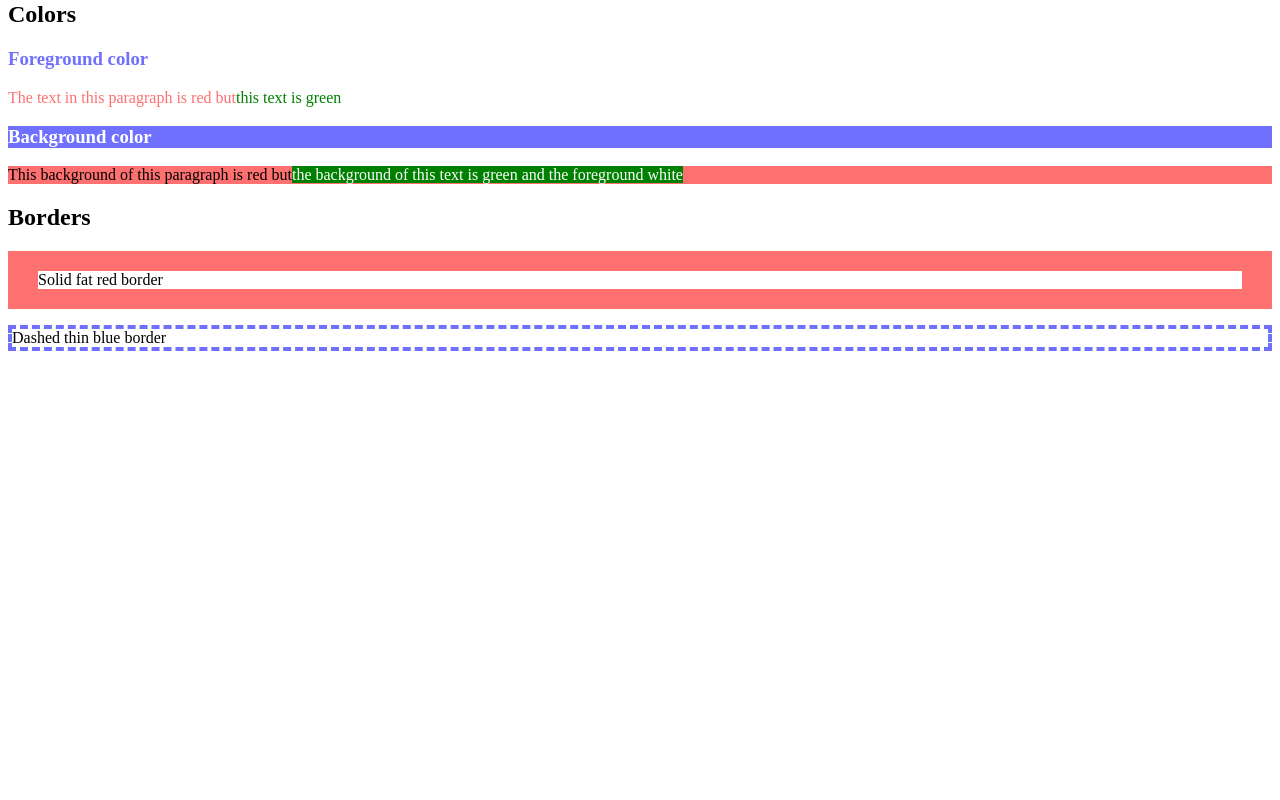
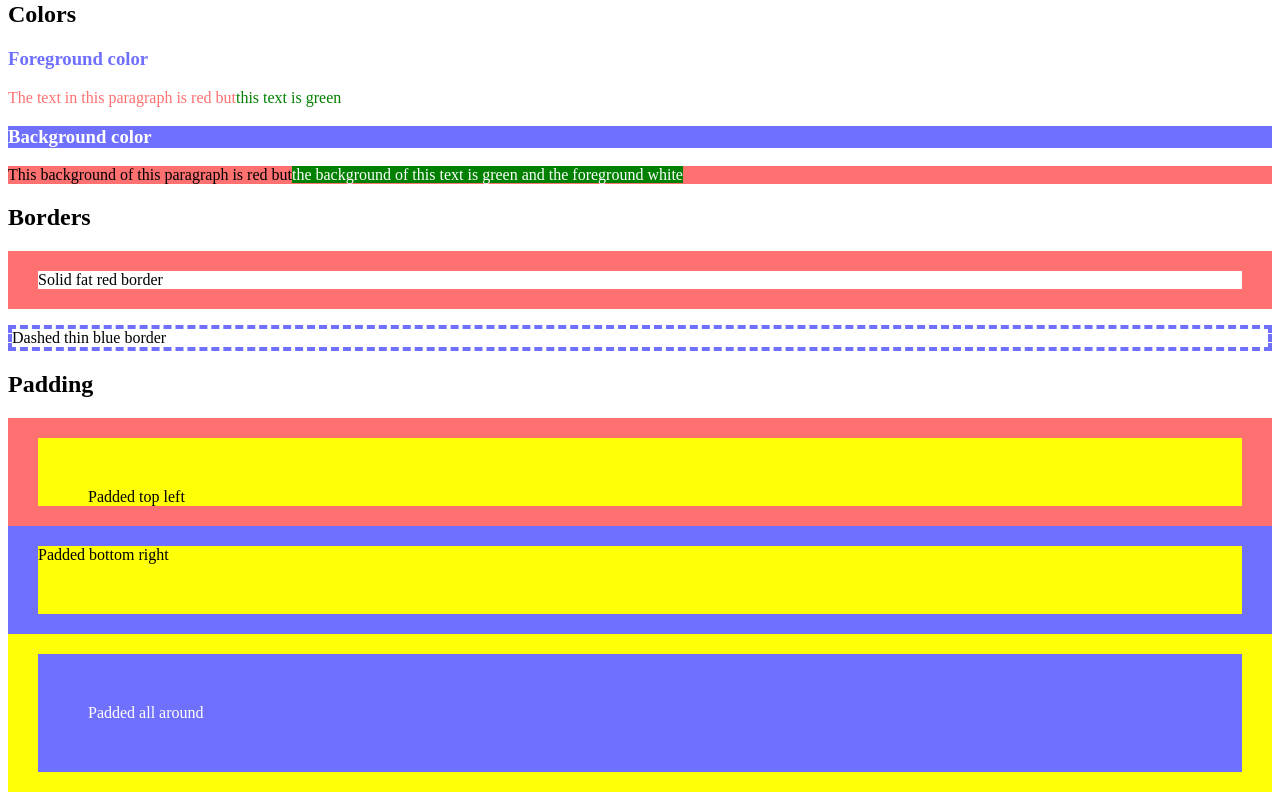
Before and after one commit to xilu56/kambaz-react-web-app-cs5610-sm25, a React app: page /#/Labs/Lab2 in a window 1280 px wide. Shown: the part 329-1129 px from the top of the page. Before the commit the page ends 800 px from the top, so only its background shows below. Built offline with nearby package versions, Linux system fonts and the light colour scheme; the HTML template or start-up script is replaced by a standard one.

Commit message:
Fat red border with yellow background and big padding above and left; Fat blue border with yellow background and big padding at bottom; Fat yellow border with blue background and big padding all around

```diff
--- /dev/null
+++ b/src/Labs/Lab2/Padding.tsx
@@ -0,0 +1,21 @@
+export default function Padding() {
+    return (
+    <div id="wd-css-paddings">
+  <h2>Padding</h2>
+  <div className="wd-padded-top-left wd-border-fat
+      wd-border-red wd-border-solid
+      wd-bg-color-yellow">
+    Padded top left
+  </div>
+  <div className="wd-padded-bottom-right wd-border-fat
+      wd-border-blue wd-border-solid
+      wd-bg-color-yellow">
+    Padded bottom right
+  </div>
+  <div className="wd-padding-fat wd-border-fat
+      wd-border-yellow wd-border-solid
+      wd-bg-color-blue wd-fg-color-white">
+    Padded all around  </div>
+</div>
+    )
+}
--- a/src/Labs/Lab2/index.css
+++ b/src/Labs/Lab2/index.css
@@ -39,3 +39,17 @@
     border-color: #ff7070; }
 .wd-border-blue {
     border-color: #7070ff; }
+
+.wd-padded-top-left {
+    padding-top: 50px;
+    padding-left: 50px;
+    }
+
+.wd-padded-bottom-right {
+    padding-bottom: 50px;
+    padding-right: 50px;
+    }
+
+.wd-padding-fat {
+    padding: 50px;
+    }
--- a/src/Labs/Lab2/index.tsx
+++ b/src/Labs/Lab2/index.tsx
@@ -2,6 +2,7 @@ import "./index.css";
 import ForegroundColor from "./ForegroundColors";
 import BackgroundColor from "./BackgroundColors";
 import Borders from "./Borders";
+import Padding from "./Padding";
 
 export default function Lab2() {
   return (
@@ -10,6 +11,7 @@ export default function Lab2() {
       <ForegroundColor />
       <BackgroundColor />
       <Borders />
+      <Padding />
     </div>
 
   );}
```
